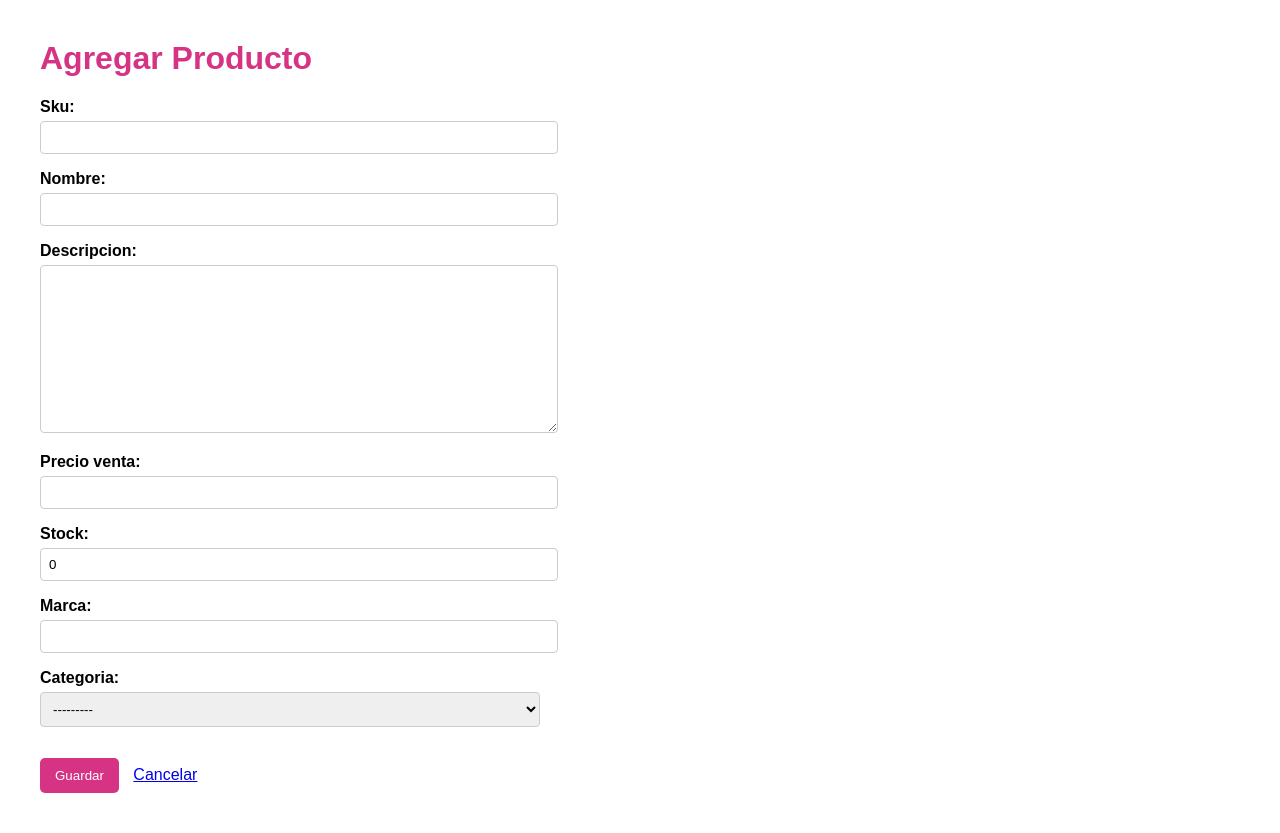
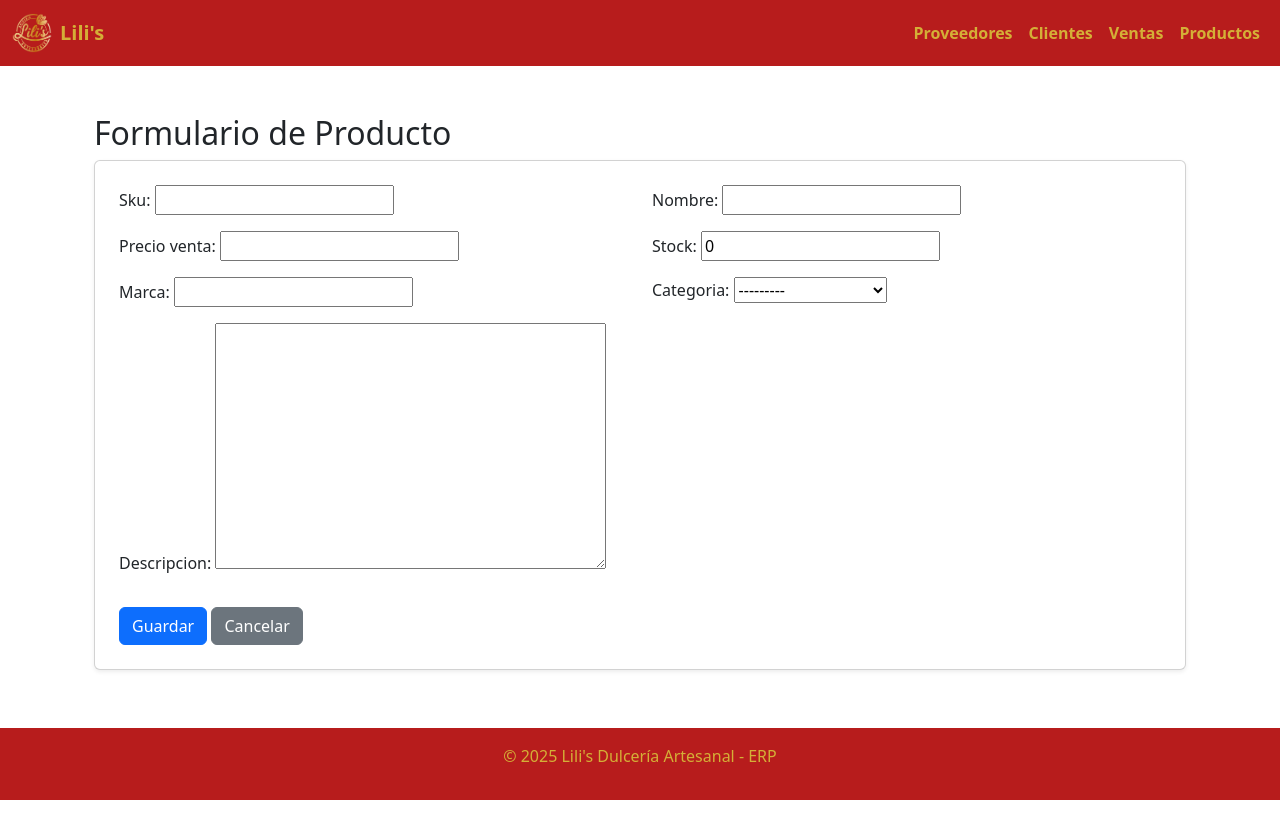
Before and after one commit to lopiloxx2/Lilis, a Django app: page /productos/nuevo/ in a window 1280 px wide. After the commit the page ends 800 px from the top, so only its background shows below. Run offline with Django 5.2, Linux system fonts and the light colour scheme; tables that the repository leaves empty hold one stand-in row (values such as "Sample post").

Commit message:
Proyecto Lili's: formularios, estilos y estructura base

```diff
--- a/lilis/templates/base.html
+++ b/lilis/templates/base.html
@@ -7,17 +7,22 @@
 
     {% load static %}
 
-
     <!-- Bootstrap CSS -->
     <link href="https://cdn.jsdelivr.net/npm/bootstrap@5.3.2/dist/css/bootstrap.min.css" rel="stylesheet">
     <link rel="stylesheet" href="https://cdn.jsdelivr.net/npm/bootstrap-icons/font/bootstrap-icons.css">
-
 
     <style>
         /* Paleta personalizada */
         :root {
             --rojo-lilis: #b71c1c;
             --dorado-lilis: #d4af37;
+        }
+
+        html, body {
+            height: 100%;
+            margin: 0;
+            display: flex;
+            flex-direction: column;
         }
 
         .navbar {
@@ -33,12 +38,15 @@
             color: #fff !important;
         }
 
+        main {
+            flex: 1;
+        }
+
         footer {
             background-color: var(--rojo-lilis);
             color: var(--dorado-lilis);
             padding: 1rem;
             text-align: center;
-            margin-top: 2rem;
         }
     </style>
 </head>
--- a/lilis/templates/productos/form.html
+++ b/lilis/templates/productos/form.html
@@ -1,31 +1,61 @@
-<!DOCTYPE html>
-<html lang="es">
-<head>
-    <meta charset="UTF-8">
-    <title>{{ titulo }}</title>
-    <style>
-        body { font-family: Arial, sans-serif; margin: 40px; }
-        h1 { color: #d63384; }
-        form { max-width: 500px; }
-        label { display: block; margin-top: 10px; font-weight: bold; }
-        input, select, textarea {
-            width: 100%; padding: 8px; margin-top: 5px;
-            border: 1px solid #ccc; border-radius: 4px;
-        }
-        button {
-            margin-top: 15px; background-color: #d63384; color: white;
-            padding: 10px 15px; border: none; border-radius: 5px;
-        }
-        button:hover { background-color: #b62a6f; }
-    </style>
-</head>
-<body>
-    <h1>{{ titulo }}</h1>
+{% extends "base.html" %}
+{% load static %}
+{% block content %}
+<div class="container mt-4">
+    <h2>Formulario de Producto</h2>
     <form method="post">
         {% csrf_token %}
-        {{ form.as_p }}
-        <button type="submit">Guardar</button>
-        <a href="{% url 'lista_productos' %}" style="margin-left: 10px;">Cancelar</a>
+        <div class="card p-4 shadow-sm">
+
+            <div class="row">
+                <div class="col-md-6 mb-3">
+                    {{ form.sku.label_tag }}
+                    {{ form.sku }}
+                    {% if form.sku.errors %}
+                        <div class="text-danger">{{ form.sku.errors }}</div>
+                    {% endif %}
+                </div>
+                <div class="col-md-6 mb-3">
+                    {{ form.nombre.label_tag }}
+                    {{ form.nombre }}
+                    {% if form.nombre.errors %}
+                        <div class="text-danger">{{ form.nombre.errors }}</div>
+                    {% endif %}
+                </div>
+            </div>
+
+            <div class="row">
+                <div class="col-md-6 mb-3">
+                    {{ form.precio_venta.label_tag }}
+                    {{ form.precio_venta }}
+                </div>
+                <div class="col-md-6 mb-3">
+                    {{ form.stock.label_tag }}
+                    {{ form.stock }}
+                </div>
+            </div>
+
+            <div class="row">
+                <div class="col-md-6 mb-3">
+                    {{ form.marca.label_tag }}
+                    {{ form.marca }}
+                </div>
+                <div class="col-md-6 mb-3">
+                    {{ form.categoria.label_tag }}
+                    {{ form.categoria }}
+                </div>
+            </div>
+
+            <div class="mb-3">
+                {{ form.descripcion.label_tag }}
+                {{ form.descripcion }}
+            </div>
+
+            <div class="mt-3">
+                <button type="submit" class="btn btn-primary">Guardar</button>
+                <a href="{% url 'lista_productos' %}" class="btn btn-secondary">Cancelar</a>
+            </div>
+        </div>
     </form>
-</body>
-</html>
+</div>
+{% endblock %}
--- a/lilis/templates/proveedores/formulario.html
+++ b/lilis/templates/proveedores/formulario.html
@@ -102,4 +102,5 @@
         </div>
     </form>
 </div>
+
 {% endblock %}
--- a/lilis/templates/proveedores/lista.html
+++ b/lilis/templates/proveedores/lista.html
@@ -39,4 +39,9 @@
         </tbody>
     </table>
 </div>
+<div class="text-center mt-4">
+    <a href="{% url 'inicio' %}" class="btn btn-secondary">
+        ⬅️ Volver al Inicio
+    </a>
+</div>
 {% endblock %}
```
Also changed, not shown: lilis/static/CSS/styles.css (+20 -6 lines), lilis/templates/productos/clientes.html (+18 -2 lines), lilis/templates/productos/index.html (+14 -4 lines), lilis/templates/productos/productos.html (+29 -20 lines), lilis/templates/productos/ventas.html (+18 -2 lines), lilis/proveedores/migrations/0003_rename_nombre_fantasia_proveedor_razon_social_and_more.py (added).
